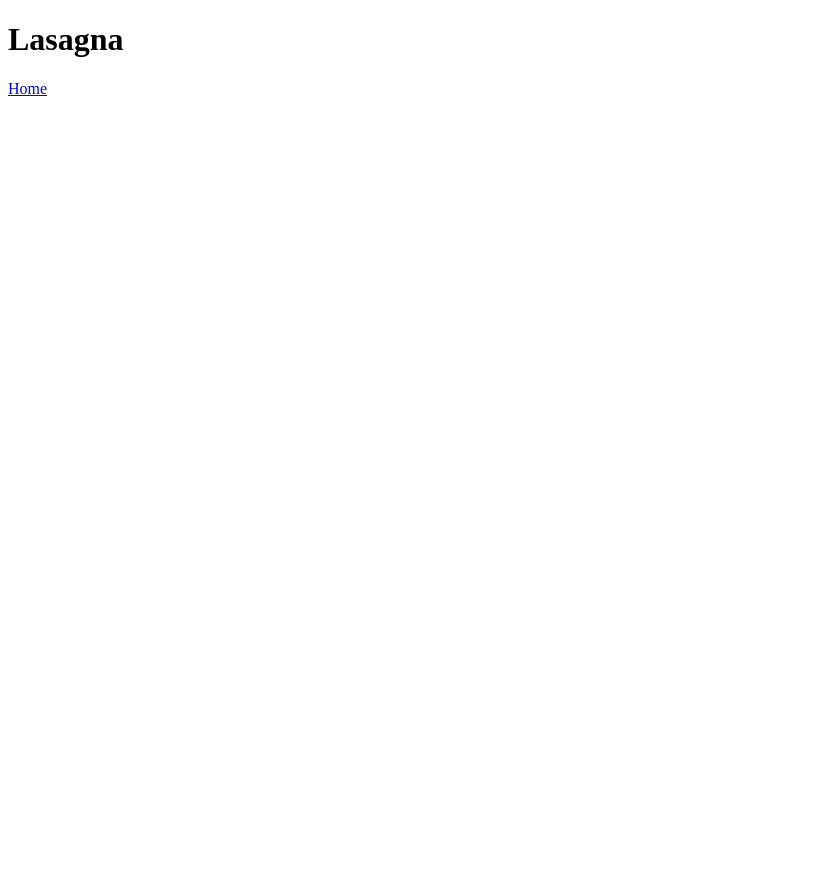
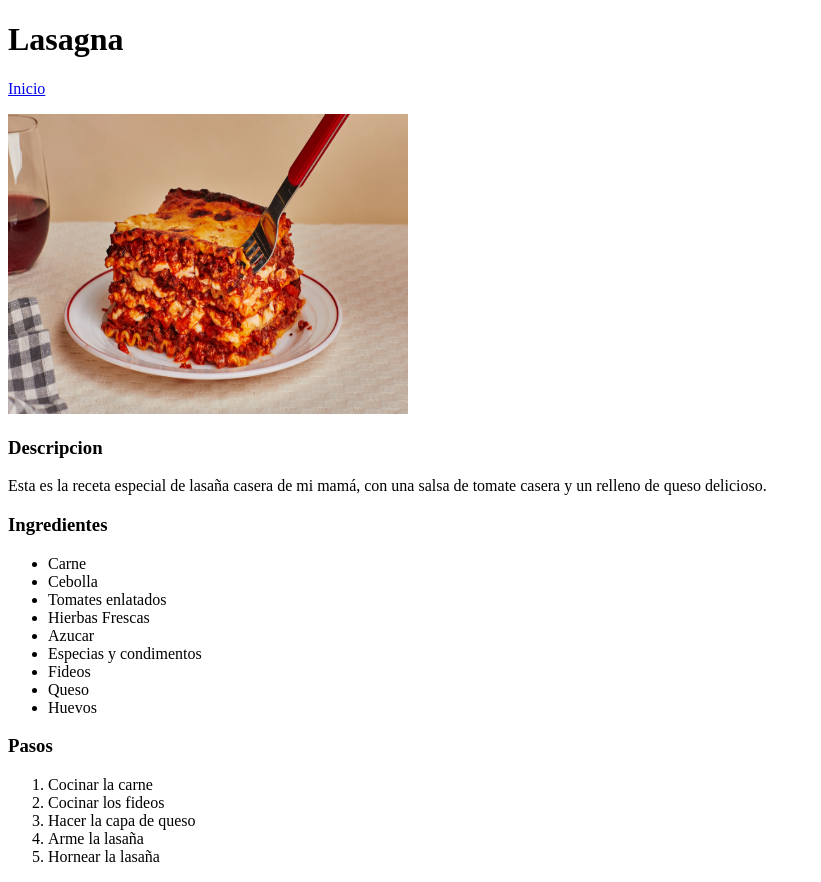
Before and after one commit to santiagohdezz/odin-recipes, a plain HTML site: page recipes/lasagna.html in a window 1280 px wide. Shown: the whole page, without its empty margins (0-821 px from the left). Before the commit the page ends 800 px from the top, so only its background shows below. Drawn offline with Linux system fonts and the light colour scheme.

Commit message:
Se hizo el contenido de la receta de lasagna Se agrego la receta pancakes con su respectivo contenido Se agregaron ambas recetas en el index

```diff
--- a/recipes/lasagna.html
+++ b/recipes/lasagna.html
@@ -3,10 +3,37 @@
 <head>
     <meta charset="UTF-8">
     <meta name="viewport" content="width=device-width, initial-scale=1.0">
-    <title>Recipes</title>
+    <title>lasaña</title>
 </head>
 <body>
     <h1>Lasagna</h1>
-    <a href="../index.html">Home</a>
+    <p><a href="../index.html">Inicio</a></p>
+
+    <img src="../images/lasagna.jpg.webp" alt="Foto de una lasagna terminada y servida" width="400" height="300">
+
+    <h3>Descripcion</h3>
+        <p>Esta es la receta especial de lasaña casera de mi mamá, con una salsa de tomate casera y un relleno de queso delicioso.</p>
+
+    <h3>Ingredientes</h3>
+    <ul>
+        <li>Carne</li>
+        <li>Cebolla</li>
+        <li>Tomates enlatados</li>
+        <li>Hierbas Frescas</li>
+        <li>Azucar</li>
+        <li>Especias y condimentos</li>
+        <li>Fideos</li>
+        <li>Queso</li>
+        <li>Huevos</li>
+    </ul>
+
+    <h3>Pasos</h3>
+    <ol>
+        <li>Cocinar la carne</li>
+        <li>Cocinar los fideos</li>
+        <li>Hacer la capa de queso</li>
+        <li>Arme la lasaña</li>
+        <li>Hornear la lasaña</li>
+    </ol>
 </body>
 </html>
```
Also changed, not shown: index.html (+4 -1 lines), recipes/pancakes.html (added, +33 -0 lines), images/lasagna.jpg.webp (added), images/pancakes.jpg (added).
